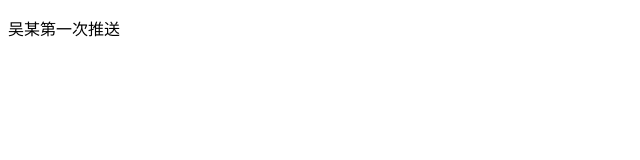
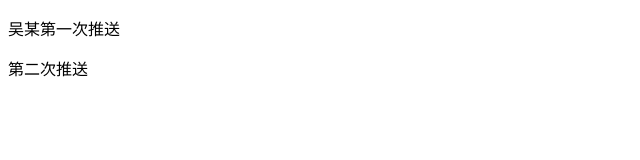
Before and after one commit to kunandji/buygreenfood, a plain HTML site: page index/index.html in a window 1280 px wide. Shown: the whole page, without its empty margins (0-640 px from the left). Drawn offline with Linux system fonts and the light colour scheme.

Commit message:
推送该不该嘛

```diff
--- a/index/index.html
+++ b/index/index.html
@@ -6,5 +6,6 @@
 </head>
 <body>
 <p>吴某第一次推送</p>
+<p>第二次推送</p>
 </body>
 </html>
```
